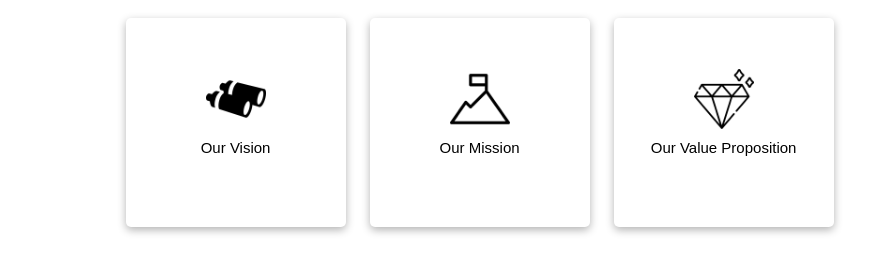
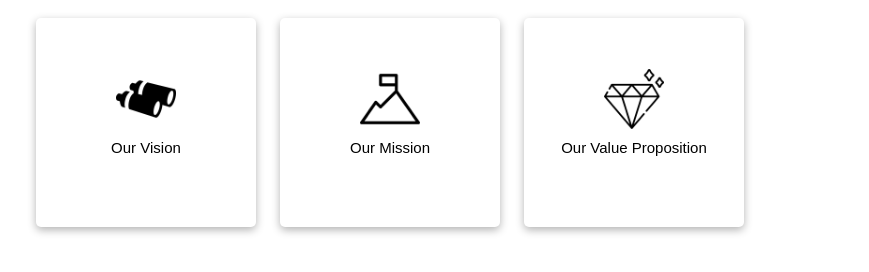
Before and after one commit to rainierlago/sandbox2, a plain HTML site: page index.html in a window 1280 px wide. Shown: the whole page, without its empty margins (166-1035 px from the left). Drawn offline with Linux system fonts and the light colour scheme.

Commit message:
Update style.css

```diff
--- a/style.css
+++ b/style.css
@@ -8,7 +8,7 @@ body {
 	/*overflow: hidden;
 text-align: center;*/
 background-color: rgb(255,255,255,1);
-	margin-left: 22%;
+	margin-left: 15%;
 }
 
 /*tut start*/
```
